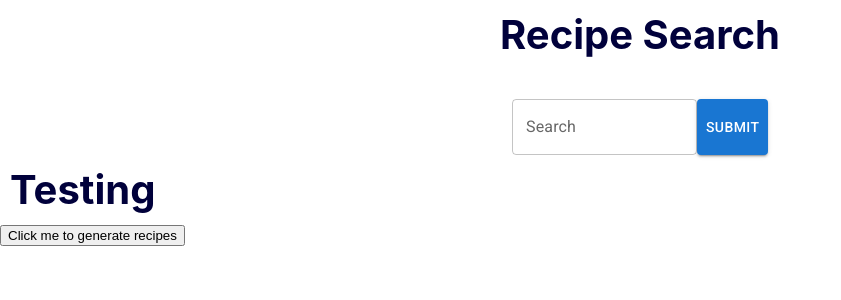
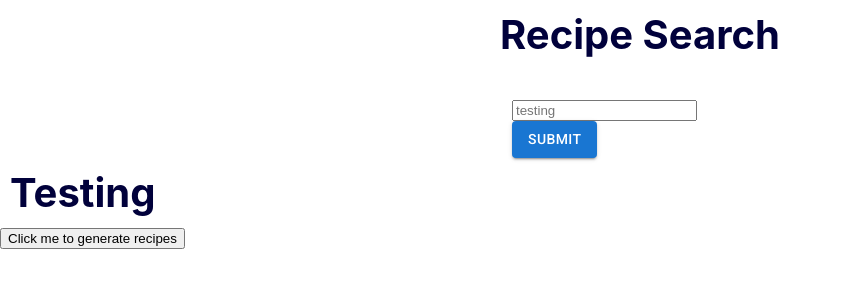
Before and after one commit to Berniez88/FoodBlog, a React (Create React App) app in the folder client/: page / in a window 1280 px wide. Shown: the top 300 px of the page, without its empty margins (0-841 px from the left). Built offline with nearby package versions, Linux system fonts and the light colour scheme.

Commit message:
testing api

```diff
--- a/client/src/App.js
+++ b/client/src/App.js
@@ -5,18 +5,19 @@ import cover from "../src/images/food.jpg";
 function App() {
   const [data, setData] = useState();
   const apiKey = "3c865aa7fe96459cae1583d69c3e52e3";
-  const api = () => {
+  const api = (e) => {
     fetch(
-      `https://api.spoonacular.com/recipes/random?apiKey=${apiKey}&number=5`
+      //  `https://api.spoonacular.com/recipes/random?apiKey=${apiKey}&number=5`
+      ` https://api.spoonacular.com/recipes/complexSearch?apiKey=${apiKey}&query=${e.target}&number=2`
     )
       .then((res) => res.json())
       .then((data) => setData(data))
       .catch((err) => {
         console.log(`error: ${err}`);
       });
+    console.log(" this is the value", e.target.value);
   };
-
-  console.log("data is ", data);
+  console.log("data is: ", data);
   return (
     <>
       <SearchBar></SearchBar>
--- a/client/src/components/SearchBar.js
+++ b/client/src/components/SearchBar.js
@@ -4,6 +4,7 @@ import { TextField, Button } from "../mui";
 function SearchBar() {
   const [inputText, setInputText] = useState("");
   const submitSearch = (e) => {
+    console.log(e.target.value);
     console.log("data is", e.target.value);
   };
   let inputHandler = (e) => {
@@ -16,17 +17,24 @@ function SearchBar() {
       <div className="main">
         <h1>Recipe Search</h1>
         <div className="search">
-          <TextField
+          <form>
+            <input type="text" placeholder="testing" />
+            <Button variant="contained" id="userInput" onClick={submitSearch}>
+              Submit
+            </Button>
+          </form>
+          {/* <TextField
             id="outlined-basic"
             label="Search"
             fullWidth
             htmlFor="userInput"
             type="search"
-            // onChange={inputHandler}
+            onChange={inputHandler}
           />
+
           <Button variant="contained" id="userInput" onClick={submitSearch}>
             Submit
-          </Button>
+          </Button> */}
         </div>
       </div>
     </>
```
